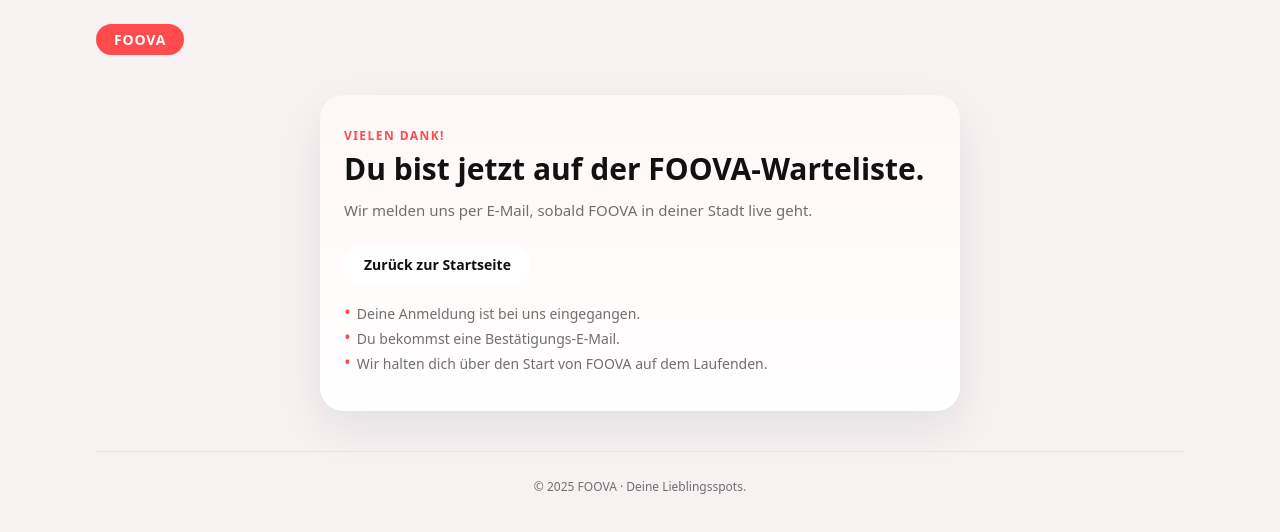
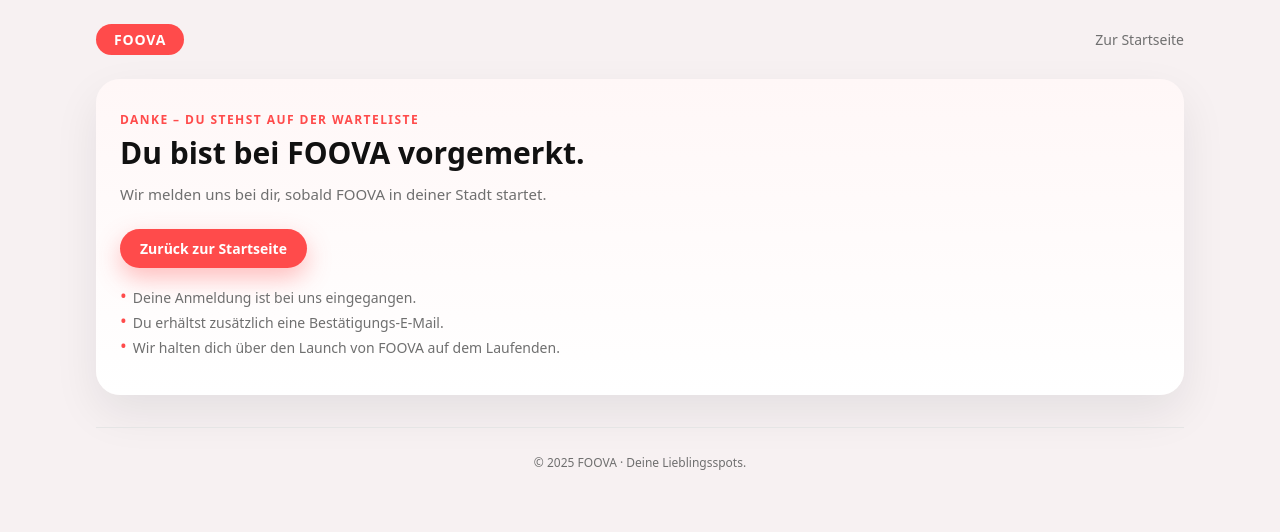
Before and after one commit to Foova-de/foova-landing, a plain HTML site: page danke.html in a window 1280 px wide. Drawn offline with Linux system fonts and the light colour scheme.

Commit message:
Update danke.html

```diff
--- a/danke.html
+++ b/danke.html
@@ -1,47 +1,55 @@
-<!DOCTYPE html>
+<!doctype html>
 <html lang="de">
   <head>
-  <meta charset="UTF-8" />
-  <title>Danke – FOOVA</title>
+    <meta charset="utf-8" />
+    <title>Danke – FOOVA Warteliste</title>
     <meta name="viewport" content="width=device-width, initial-scale=1" />
+    <meta name="robots" content="noindex" />
     <link rel="stylesheet" href="styles.css" />
   </head>
 
   <body>
     <div class="foova-page">
+      <!-- HEADER -->
       <header class="foova-header">
         <div class="foova-logo">FOOVA</div>
+        <nav class="foova-nav">
+          <a href="/">Zur Startseite</a>
+        </nav>
       </header>
 
+      <!-- HERO / DANKE-BLOCK -->
       <main>
-      <section class="hero hero-small">
+        <section class="hero">
           <div class="hero-inner">
-          <p class="hero-kicker">Vielen Dank!</p>
-
-          <h1>Du bist jetzt auf der FOOVA-Warteliste.</h1>
-
+            <p class="hero-kicker">Danke – du stehst auf der Warteliste</p>
+            <h1>Du bist bei FOOVA vorgemerkt.</h1>
             <p class="hero-subtitle">
-            Wir melden uns per E-Mail, sobald FOOVA in deiner Stadt live geht.
+              Wir melden uns bei dir, sobald FOOVA in deiner Stadt startet.
             </p>
 
             <div class="hero-buttons">
-            <a href="index.html" class="btn ghost">Zurück zur Startseite</a>
+              <a href="/" class="btn primary">Zurück zur Startseite</a>
             </div>
 
             <ul class="hero-bullets">
               <li>Deine Anmeldung ist bei uns eingegangen.</li>
-            <li>Du bekommst eine Bestätigungs-E-Mail.</li>
-            <li>Wir halten dich über den Start von FOOVA auf dem Laufenden.</li>
+              <li>Du erhältst zusätzlich eine Bestätigungs-E-Mail.</li>
+              <li>Wir halten dich über den Launch von FOOVA auf dem Laufenden.</li>
             </ul>
           </div>
         </section>
       </main>
 
+      <!-- FOOTER -->
       <footer class="foova-footer">
         <p>© <span id="year"></span> FOOVA · Deine Lieblingsspots.</p>
       </footer>
     </div>
 
-  <script src="main.js"></script>
+    <script>
+      // aktuelles Jahr im Footer
+      document.getElementById("year").textContent = new Date().getFullYear();
+    </script>
   </body>
 </html>
```
Lines whose indentation alone changed are shown as unchanged.
